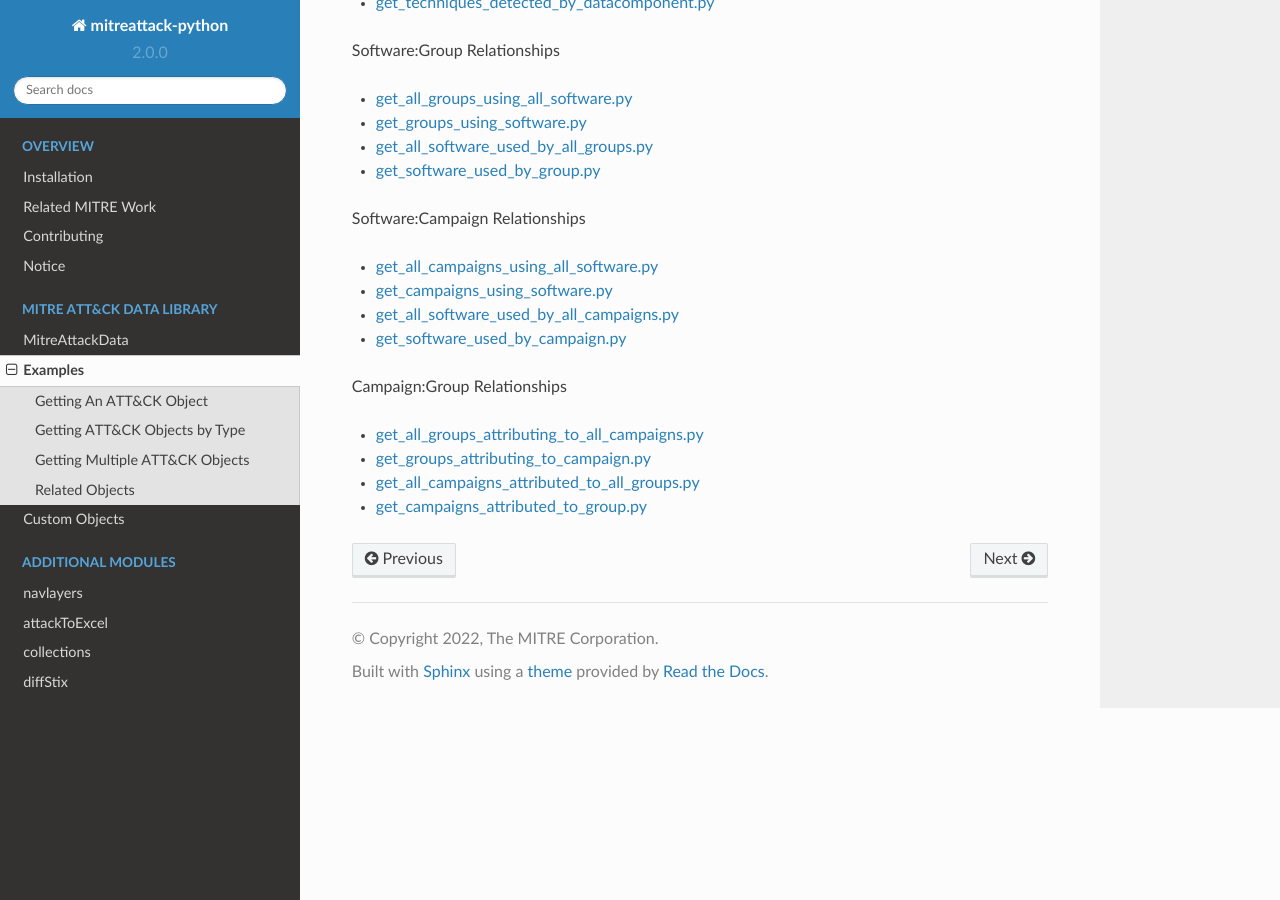
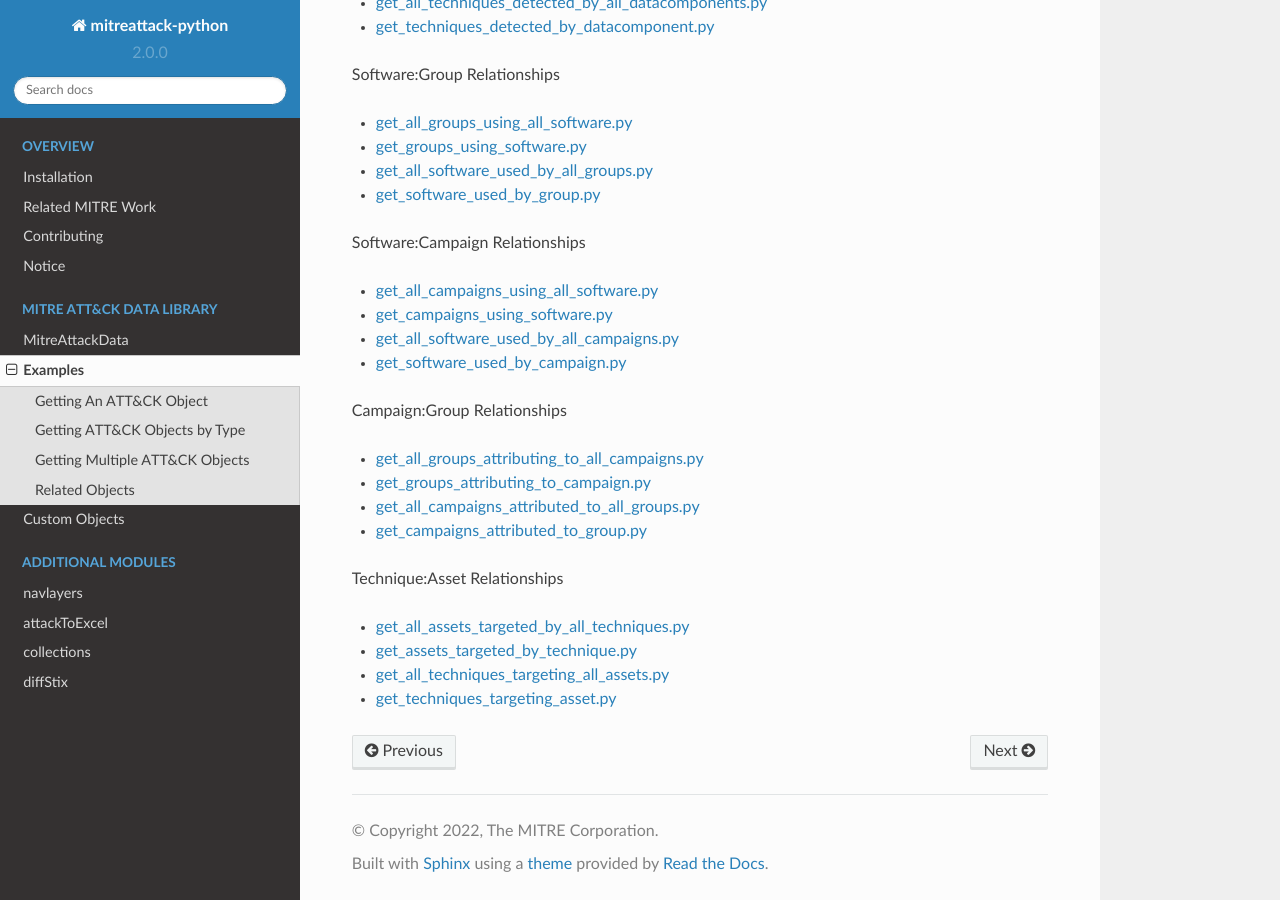
Before and after one commit to mitre-attack/mitreattack-python, a Sphinx documentation site: the page built from docs/mitre_attack_data/examples.rst, in a window 1280 px wide and 900 px high, scrolled down 2098 px. Built offline with Sphinx 7.4.7 and the Read the Docs theme 2.0.0, drawn with Linux system fonts in a browser that asks for light colours.

Commit message:
add assets to rtd

```diff
--- a/docs/mitre_attack_data/examples.rst
+++ b/docs/mitre_attack_data/examples.rst
@@ -31,6 +31,7 @@ Getting ATT&CK Objects by Type
 * `get_all_groups.py <https://github.com/mitre-attack/mitreattack-python/tree/master/examples/get_all_groups.py>`_
 * `get_all_software.py <https://github.com/mitre-attack/mitreattack-python/tree/master/examples/get_all_software.py>`_
 * `get_all_campaigns.py <https://github.com/mitre-attack/mitreattack-python/tree/master/examples/get_all_campaigns.py>`_
+* `get_all_assets.py <https://github.com/mitre-attack/mitreattack-python/tree/master/examples/get_all_assets.py>`_
 * `get_all_datasources.py <https://github.com/mitre-attack/mitreattack-python/tree/master/examples/get_all_datasources.py>`_
 * `get_all_datacomponents.py <https://github.com/mitre-attack/mitreattack-python/tree/master/examples/get_all_datacomponents.py>`_
 
@@ -110,3 +111,10 @@ Campaign:Group Relationships
 * `get_groups_attributing_to_campaign.py <https://github.com/mitre-attack/mitreattack-python/tree/master/examples/get_groups_attributing_to_campaign.py>`_
 * `get_all_campaigns_attributed_to_all_groups.py <https://github.com/mitre-attack/mitreattack-python/tree/master/examples/get_all_campaigns_attributed_to_all_groups.py>`_
 * `get_campaigns_attributed_to_group.py <https://github.com/mitre-attack/mitreattack-python/tree/master/examples/get_campaigns_attributed_to_group.py>`_
+
+Technique:Asset Relationships
+
+* `get_all_assets_targeted_by_all_techniques.py <https://github.com/mitre-attack/mitreattack-python/tree/master/examples/get_all_assets_targeted_by_all_techniques.py>`_
+* `get_assets_targeted_by_technique.py <https://github.com/mitre-attack/mitreattack-python/tree/master/examples/get_assets_targeted_by_technique.py>`_
+* `get_all_techniques_targeting_all_assets.py <https://github.com/mitre-attack/mitreattack-python/tree/master/examples/get_all_techniques_targeting_all_assets.py>`_
+* `get_techniques_targeting_asset.py <https://github.com/mitre-attack/mitreattack-python/tree/master/examples/get_techniques_targeting_asset.py>`_
```
Also changed, not shown: docs/mitre_attack_data/custom_objects.rst (+7 -0 lines).
